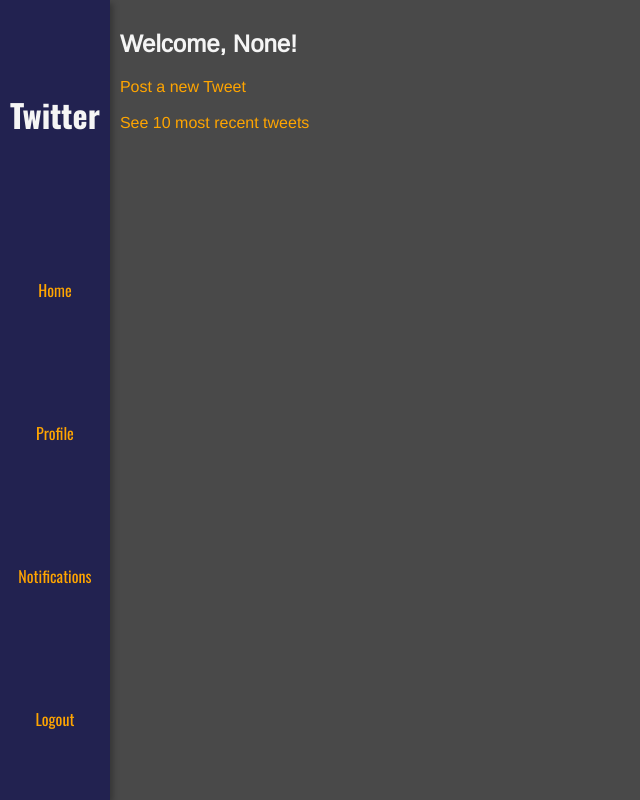
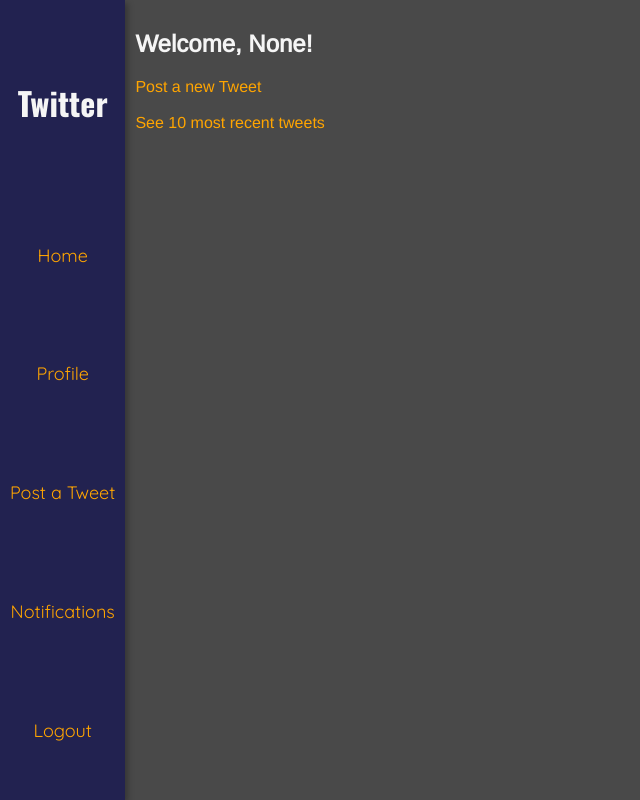
Before and after one commit to jeffsimp88/twitterclone, a Django app: page / in a window 1280 px wide. Shown: the whole page, without its empty margins (0-640 px from the left). Run offline with Django 3.2, Linux system fonts and the light colour scheme; the visitor is signed in with stand-in values (Sample User, id 1); data that the repository does not hold is empty.

Commit message:
Created class & id tags to style pages

```diff
--- a/static/css/style.css
+++ b/static/css/style.css
@@ -32,6 +32,30 @@ main{
 
 }
 
+.NavLink{
+    font-size: 18px;
+    font-family: 'Quicksand', sans-serif;
+}
+#noteLink{
+    display: flex;
+    flex-direction: row;
+    justify-content: space-between;
+    align-items: center;
+}
+
+#noteDot{
+    font-family: 'Oswald', sans-serif;
+    background-color: rgb(187, 0, 0);
+    border-radius: 50%;
+    color: white;
+    width: 15px;
+    height: 15px;
+    font-size: 10px;
+    text-align: center;
+    padding: 2px;
+
+}
+
 a{
     text-decoration: none;
     color: orange;
--- a/templates/base.html
+++ b/templates/base.html
@@ -4,17 +4,18 @@
 <body>
     <header>
         <h1>Twitter</h1>
-        <a href="/">Home</a>
+        <a href="/" class="NavLink">Home</a>
         {% if request.user.is_authenticated %}
-        <a href="/users/{{request.user}}">Profile</a>
-
+        <a href="/users/{{request.user}}" class="NavLink">Profile</a>
+        <a href="/posttweet" class="NavLink">Post a Tweet</a>
         {% if notifications.count > 0%}
-        <a href="/notifications">Notifications ({{notifications.count}}) </a>
+        <a class="NavLink" id="noteLink" href="/notifications">Notifications &nbsp;
+            <div id="noteDot"> {{notifications.count}}</div>
+        </a>
         {% else %}
-        <a href="/notifications">Notifications</a>
+        <a href="/notifications" class="NavLink">Notifications</a>
         {% endif %}
-
-        <div class="logoutLink"><a id="logoutText" href="/logout">Logout</a></div>
+        <a id="logoutText" href="/logout" class="NavLink">Logout</a>
         {% endif %}
     </header>
     <main>
```
Also changed, not shown: other parts of static/css/style.css (+42 -0 lines), templates/user_page.html (+17 -14 lines).
